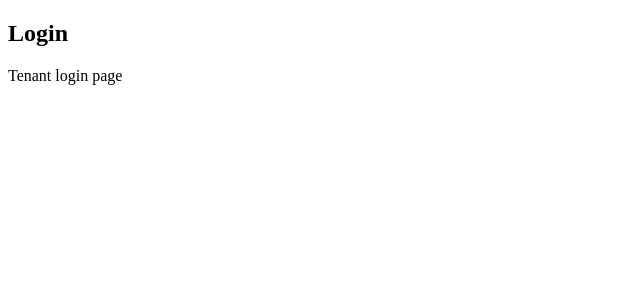
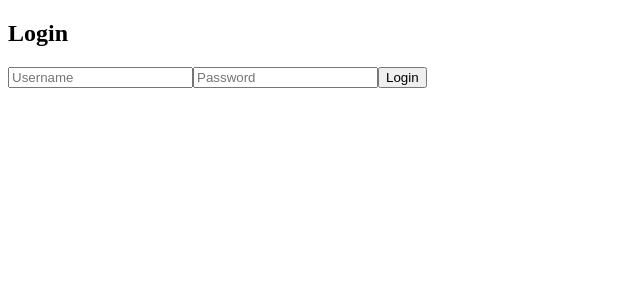
Before and after one commit to rudra-tiwari162/mymta-frontend, a React (Vite) app: page /login in a window 1280 px wide. Shown: the top 300 px of the page, without its empty margins (0-640 px from the left). Built offline with nearby package versions, Linux system fonts and the light colour scheme.

Commit message:
Fix jwt-decode import to use named export

```diff
--- a/package.json
+++ b/package.json
@@ -11,6 +11,7 @@
   },
   "dependencies": {
     "axios": "^1.13.4",
+    "jwt-decode": "^4.0.0",
     "react": "^19.2.0",
     "react-dom": "^19.2.0",
     "react-router-dom": "^7.13.0"
--- a/src/pages/Login.jsx
+++ b/src/pages/Login.jsx
@@ -1,8 +1,66 @@
+import { useState } from "react";
+import axios from "axios";
+import { saveToken, getUserFromToken } from "../services/auth";
+
 function Login() {
+  const [formData, setFormData] = useState({
+    username: "",
+    password: ""
+  });
+
+  const handleChange = (e) => {
+    setFormData({
+      ...formData,
+      [e.target.name]: e.target.value
+    });
+  };
+
+  const handleSubmit = async (e) => {
+    e.preventDefault();
+
+    try {
+      const response = await axios.post(
+        "http://localhost:8000/auth/login/",
+        formData
+      );
+
+      const token = response.data.access;
+      saveToken(token);
+
+      const user = getUserFromToken();
+
+      if (user.role === "admin") {
+        window.location.href = "/admin";
+      } else {
+        window.location.href = "/profile";
+      }
+
+    } catch (error) {
+      console.error(error);
+      alert("Login failed");
+    }
+  };
+
   return (
     <div>
       <h2>Login</h2>
-      <p>Tenant login page</p>
+
+      <form onSubmit={handleSubmit}>
+        <input
+          name="username"
+          placeholder="Username"
+          onChange={handleChange}
+        />
+
+        <input
+          type="password"
+          name="password"
+          placeholder="Password"
+          onChange={handleChange}
+        />
+
+        <button type="submit">Login</button>
+      </form>
     </div>
   );
 }
--- /dev/null
+++ b/src/services/auth.js
@@ -0,0 +1,15 @@
+import {jwtDecode} from "jwt-decode";
+
+export const saveToken = (token) => {
+  localStorage.setItem("token", token);
+};
+
+export const getUserFromToken = () => {
+  const token = localStorage.getItem("token");
+  if (!token) return null;
+  return jwtDecode(token);
+};
+
+export const logout = () => {
+  localStorage.removeItem("token");
+};
```
Also changed, not shown: 1 other file (tests, documents, lock files or other folders).
